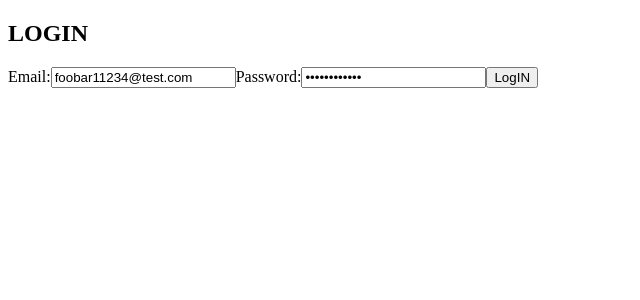
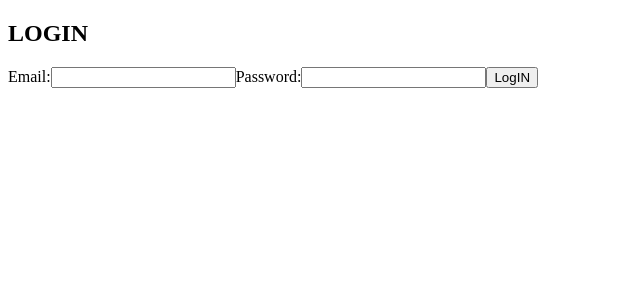
Before and after one commit to coding-bootcamps-eu/suryia, a Vue app in the folder frontend/: page /login in a window 1280 px wide. Shown: the top 300 px of the page, without its empty margins (0-640 px from the left). Built offline with nearby package versions, Linux system fonts and the light colour scheme.

Commit message:
cypress test

```diff
--- a/frontend/src/components/BasisLogin.vue
+++ b/frontend/src/components/BasisLogin.vue
@@ -8,7 +8,7 @@
       <input v-model="password" type="password" id="password" required />
       <button type="submit">LogIN</button>
     </form>
-    <p v-if="errorMessage">{{ errorMessage }}</p>
+    <p v-if="errorMessage" class="error-message">{{ errorMessage }}</p>
   </div>
   <div v-else>
     <p>Your already logged in!</p>
@@ -28,8 +28,8 @@ export default defineComponent({
 
   data() {
     return {
-      email: 'foobar11234@test.com',
-      password: 'password1234',
+      email: '',
+      password: '',
       errorMessage: ''
     }
   },
--- a/frontend/src/components/Dashboard.vue
+++ b/frontend/src/components/Dashboard.vue
@@ -1,6 +1,6 @@
 <template>
   <div>
-    <button @click="logout">LogOut</button>
+    <button @click="logout" id="logout-button">LogOut</button>
   </div>
 </template>
 
```
Also changed, not shown: 1 other file (tests, documents, lock files or other folders).
